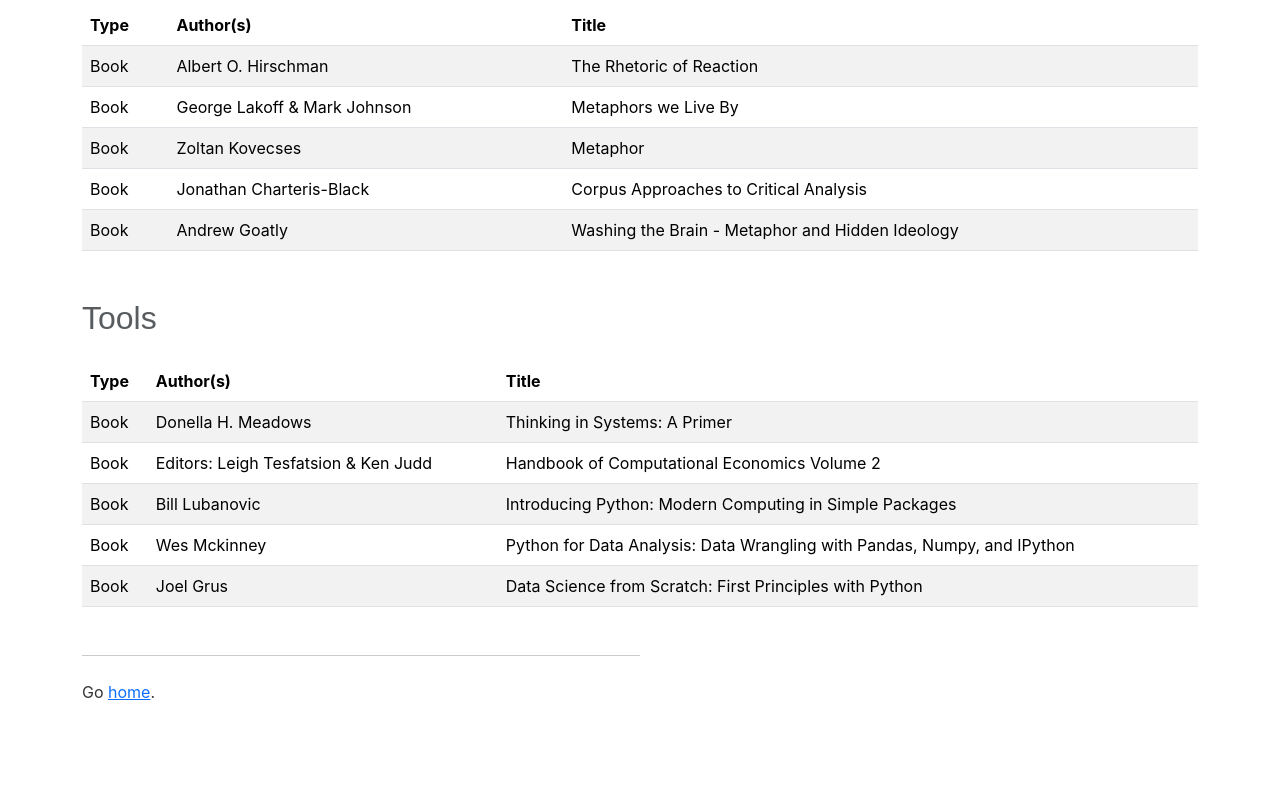
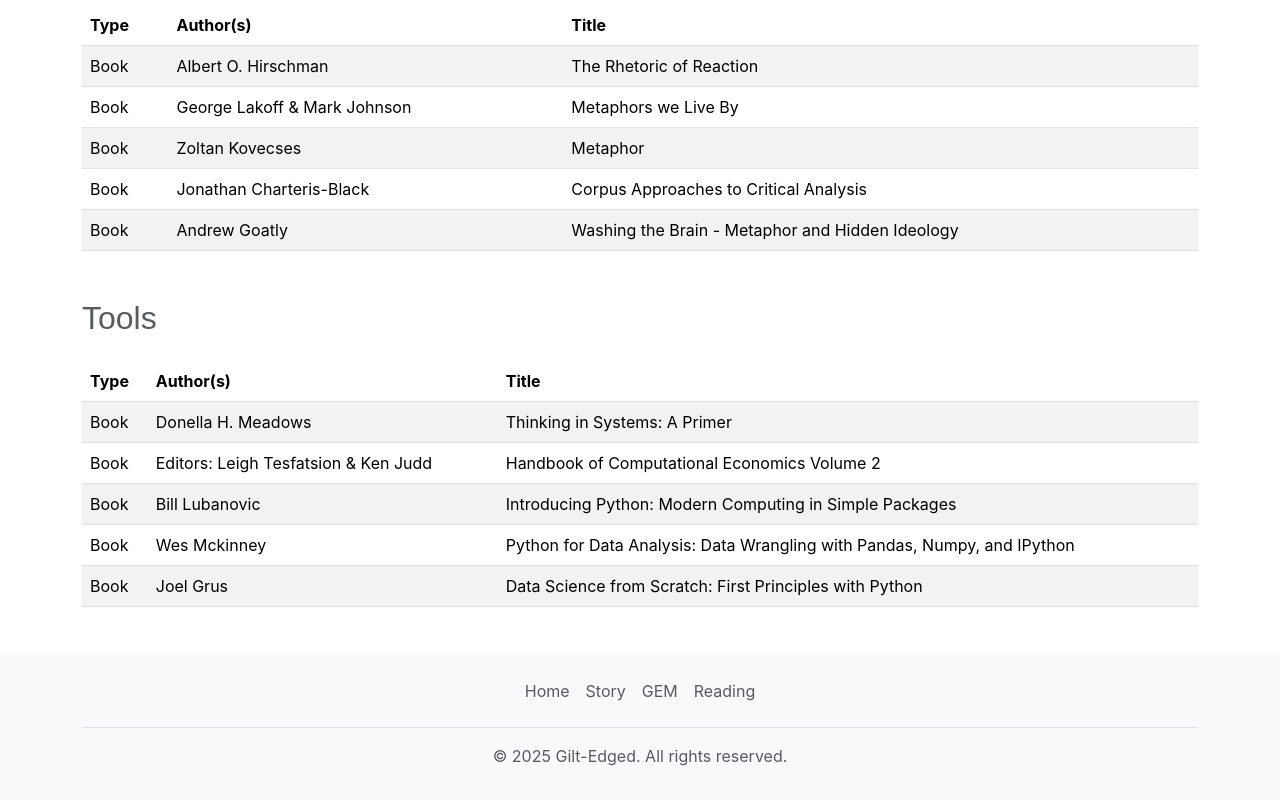
Before and after one commit to danodriscoll/giltedged-info, a React (Vite) app: page /reading in a window 1280 px wide. Shown: the part 1606-2406 px from the top of the page. Before the commit the page ends 2358 px from the top, so only its background shows below. Built offline with nearby package versions, Linux system fonts and the light colour scheme.

Commit message:
added footer

```diff
--- a/src/App.jsx
+++ b/src/App.jsx
@@ -5,6 +5,7 @@
 
 import ErrorPage from "./routes/errorPage"
 import NavBar from './components/navBar'
+import Footer from "./components/footer"
 import Index from './routes/index'
 import Story from './routes/background-story'
 import Reading from "./routes/reading"
@@ -16,7 +17,6 @@
 const Loading = () => {
   return (
     <div>
-      <NavBar />
       <div className="container">
         <h1 className="mt-4 text-secondary" id="loading-page">
           Loading...
@@ -28,24 +28,27 @@
 
 const Layout = () => {
   return (
-    <div>
+    <div className="d-flex flex-column min-vh-100">
       <ScrollToHashElement />
+      <NavBar />
       <Suspense fallback={<Loading />}>
-        <NavBar />
         <HelmetProvider context={helmetContext}>
           <Outlet />
         </HelmetProvider>
       </Suspense>
+      <Footer />
     </div>
   );
 };
 
 const Error = () => {
   return (
-    <div>
+    <div className="d-flex flex-column min-vh-100">
+      <NavBar />
       <HelmetProvider context={helmetContext}>
         <ErrorPage />
       </HelmetProvider>
+      <Footer />
     </div>
   );
 };
--- /dev/null
+++ b/src/components/footer.jsx
@@ -0,0 +1,20 @@
+import React from 'react';
+import { Link } from 'react-router-dom';
+
+const Footer = () => {
+  return (
+    <footer className="footer mt-auto py-3 bg-light">
+      <div className="container">
+        <ul className="nav justify-content-center border-bottom pb-3 mb-3">
+          <li className="nav-item"><Link to="/" className="nav-link px-2 text-muted">Home</Link></li>
+          <li className="nav-item"><Link to="/background-story" className="nav-link px-2 text-muted">Story</Link></li>
+          <li className="nav-item"><Link to="/gilt-edged-mini" className="nav-link px-2 text-muted">GEM</Link></li>
+          <li className="nav-item"><Link to="/reading" className="nav-link px-2 text-muted">Reading</Link></li>
+        </ul>
+        <p className="text-center text-muted">© {new Date().getFullYear()} Gilt-Edged. All rights reserved.</p>
+      </div>
+    </footer>
+  );
+};
+
+export default Footer;
--- a/src/routes/gilt-edged-mini.jsx
+++ b/src/routes/gilt-edged-mini.jsx
@@ -75,7 +75,7 @@
           <hr className="mt-4 mb-4 col-md-6" />
         </div>
 
-        <ul className="list-unstyled">
+        <ul className="list-unstyled mb-5">
           <li>
             <sup>1</sup><small> UK expenditure time-series may be divided as such: The ONS UK <a className="icon-link" href="https://www.ons.gov.uk/peoplepopulationandcommunity/populationandmigration/populationestimates/timeseries/ukpop/pop" target="_blank">population <i className="bi bi-box-arrow-up-right mb-2"></i></a> estimate by the total number of model household agents.</small>
           </li>
--- a/src/routes/reading.jsx
+++ b/src/routes/reading.jsx
@@ -249,12 +249,6 @@
           </tbody>
         </table>
 
-        <hr className="bg-secondary mt-5 mb-4 col-md-6" />
-
-        <p className='mt-4 mb-5'>
-          Go <Link to="/#nav-bar">home</Link>.
-        </p>
-
         <div className="modal fade" id="bondMarketModal" tabindex="-1" aria-labelledby="bondMarketModalLabel" aria-hidden="true">
           <div className="modal-dialog modal-xl">
             <div className="modal-content">
```
